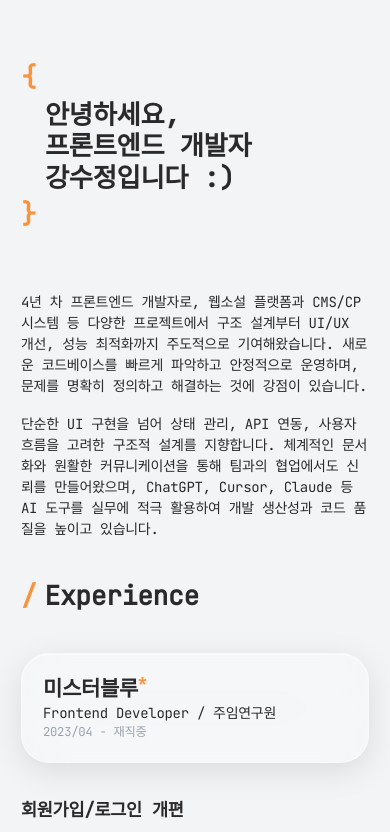
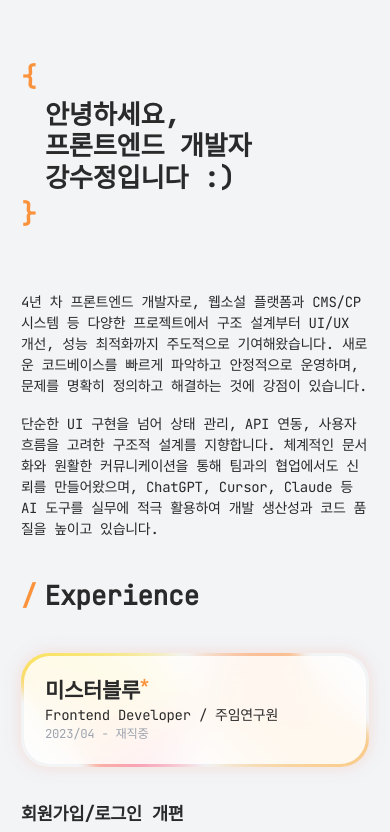
Before and after one commit to mirro97/my-page, a Next.js app: page / in a window 390 px wide. Shown: the top 832 px of the page. Built offline with nearby package versions, Linux system fonts and the light colour scheme.

Commit message:
[update] 모바일에서 테두리 발광효과 추가

```diff
--- a/src/components/Box/StickyBox.tsx
+++ b/src/components/Box/StickyBox.tsx
@@ -10,7 +10,11 @@ interface IProps {
 
 export default function StickyBox({ title, hasTitlePoint, content, subContent }: IProps) {
   return (
-    <div className="glass-card mb-10 sticky top-4 h-fit p-6 sm:p-0 sm:border-none sm:bg-opacity-0 sm:top-[10%] sm:shadow-none sm:bg-transparent sm:overflow-visible sm:rounded-none">
+    <div className="siri-glow-wrapper mb-10 sticky top-4 h-fit sm:p-0 sm:top-[10%] sm:rounded-none">
+      {/* 회전하는 gradient 테두리 — 모바일 only */}
+      <div className="siri-glow-border sm:hidden" />
+      {/* glass 배경 + 콘텐츠 */}
+      <div className="glass-card p-6 sm:p-0 sm:border-none sm:bg-transparent sm:shadow-none sm:bg-opacity-0 sm:overflow-visible sm:rounded-none">
         <Text size="2xl" isBold className="relative">
           {title}
           {hasTitlePoint && <Point>*</Point>}
@@ -20,5 +24,6 @@ export default function StickyBox({ title, hasTitlePoint, content, subContent }:
           {subContent}
         </Text>
       </div>
+    </div>
   );
 }
--- a/src/styles/globals.css
+++ b/src/styles/globals.css
@@ -18,15 +18,96 @@
   }
 
   .glass-card {
-    background: rgba(255, 255, 255, 0.24);
+    background: rgba(255, 255, 255, 0.85);
     backdrop-filter: blur(20px);
     -webkit-backdrop-filter: blur(20px);
-    border-radius: 28px;
-    border: 1px solid rgba(255, 255, 255, 0.3);
-    box-shadow: 0 8px 32px rgba(0, 0, 0, 0.1), inset 0 1px 0 rgba(255, 255, 255, 0.5),
-      inset 0 -1px 0 rgba(255, 255, 255, 0.1), inset 0 0 60px 30px rgba(255, 255, 255, 0.03);
+    border-radius: 26px;
     position: relative;
     overflow: hidden;
+  }
+
+  .siri-glow-wrapper {
+    position: relative;
+    border-radius: 28px;
+  }
+
+  .siri-glow-border {
+    position: absolute;
+    inset: 0;
+    border-radius: 28px;
+    overflow: hidden;
+    z-index: 0;
+  }
+
+  .siri-glow-border::before {
+    content: "";
+    position: absolute;
+    inset: -50%;
+    background: conic-gradient(
+      from 0deg,
+      #ff9a56,
+      #ffb347,
+      transparent,
+      #ff6b8a,
+      #ffd700,
+      transparent,
+      #ff9a56
+    );
+    animation: siri-rotate 6s linear infinite, siri-pulse 3s ease-in-out infinite;
+    opacity: 0.6;
+    filter: blur(4px);
+  }
+
+  .siri-glow-wrapper {
+    box-shadow: 0 0 8px 1px rgba(255, 154, 86, 0.08),
+                0 0 16px 2px rgba(255, 107, 138, 0.05);
+    animation: siri-outer-glow 3s ease-in-out infinite;
+  }
+
+  .siri-glow-wrapper > .glass-card {
+    position: relative;
+    z-index: 1;
+    margin: 3px;
+  }
+
+  @media (min-width: 640px) {
+    .siri-glow-wrapper {
+      box-shadow: none;
+      animation: none;
+      border-radius: 0;
+    }
+
+    .siri-glow-wrapper > .glass-card {
+      margin: 0;
+    }
+  }
+
+  @keyframes siri-rotate {
+    to {
+      transform: rotate(360deg);
+    }
+  }
+
+  @keyframes siri-pulse {
+    0%, 100% {
+      filter: blur(3px);
+      opacity: 0.5;
+    }
+    50% {
+      filter: blur(6px);
+      opacity: 0.7;
+    }
+  }
+
+  @keyframes siri-outer-glow {
+    0%, 100% {
+      box-shadow: 0 0 8px 1px rgba(255, 154, 86, 0.08),
+                  0 0 16px 2px rgba(255, 107, 138, 0.05);
+    }
+    50% {
+      box-shadow: 0 0 12px 3px rgba(255, 154, 86, 0.12),
+                  0 0 24px 4px rgba(255, 107, 138, 0.08);
+    }
   }
 }
 
```
Lines whose indentation alone changed are shown as unchanged.
